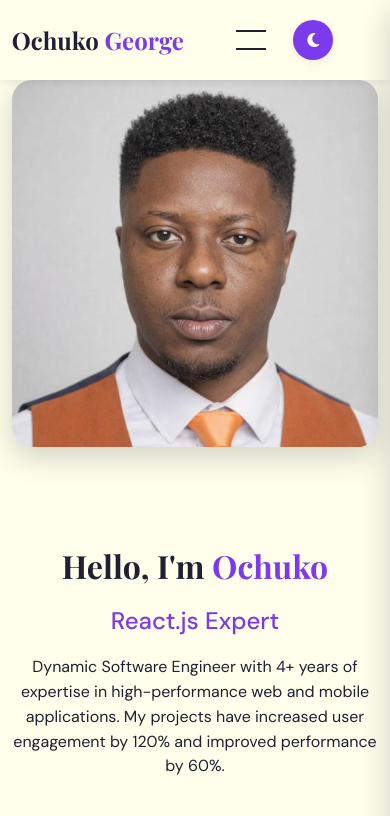
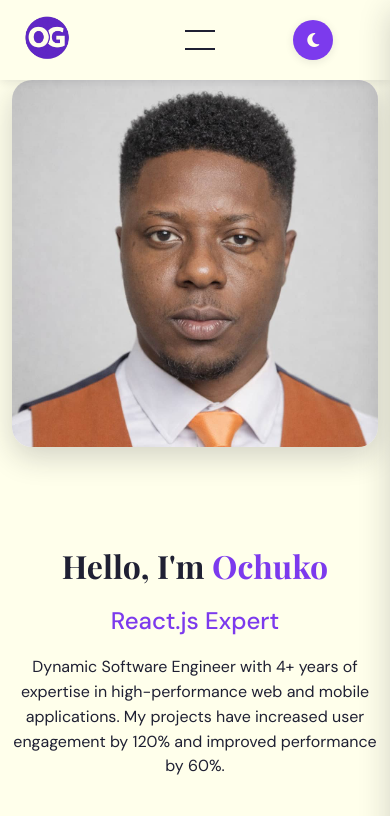
Before and after one commit to ochuko1996/portfolio, a website: page index.html in a window 390 px wide. Shown: the top 816 px of the page. Drawn offline with nearby package versions, Linux system fonts and the light colour scheme.

Commit message:
feat: Add brand logo image, update HTML to display it, and hide custom cursor on small screens.

```diff
--- a/css/styles.css
+++ b/css/styles.css
@@ -1739,6 +1739,11 @@ button,
   /* .scroll-down {
     display: none;
   } */
+
+  .cursor-dot,
+  .cursor-dot-outline {
+    display: none;
+  }
 }
 
 /* Theme Toggle Button */
--- a/index.html
+++ b/index.html
@@ -65,10 +65,14 @@
     >
       <div class="container mx-auto px-4 lg:px-0 max-w-[1200px]">
         <nav class="navbar h-20 flex justify-between items-center">
-          <div class="logo text-3xl font-bold font-secondary">
-            <a href="#hero" class="text-dark capitalize dark:text-dark-text"
-              >ochuko<span class="text-primary"> george</span></a
-            >
+          <div class="logo font-bold font-secondary">
+            <a href="#hero" class="text-dark capitalize dark:text-dark-text">
+              <img
+                src="./assets/img/OC-Brand.png"
+                alt="logo"
+                style="width: 70px"
+              />
+            </a>
           </div>
           <div
             class="nav-toggle hidden md:flex flex-col justify-between w-[30px] h-5 cursor-pointer z-50"
@@ -679,8 +683,11 @@
             <a
               href="#hero"
               class="text-3xl capitalize font-bold font-secondary text-light"
-              >ochuko<span class="text-primary"> george</span></a
-            >
+              ><img
+                src="./assets/img/OC-Brand.png"
+                alt="logo"
+                style="width: 70px"
+            /></a>
             <p class="mt-2.5 text-dark-muted">
               Frontend & Mobile Application Developer
             </p>
```
Also changed, not shown: assets/img/OC-Brand.png (added).
